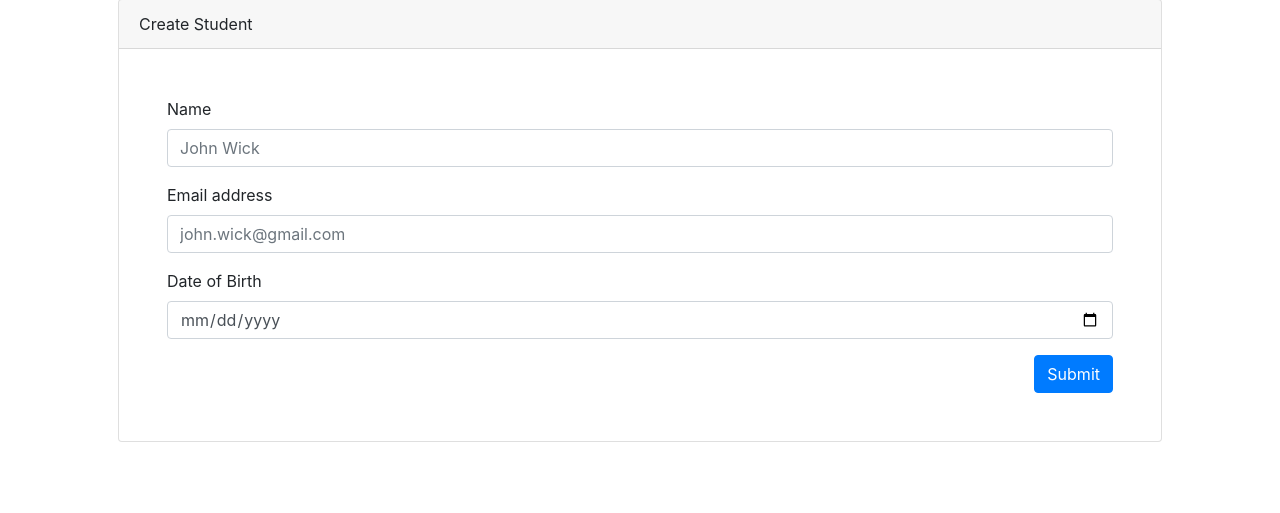
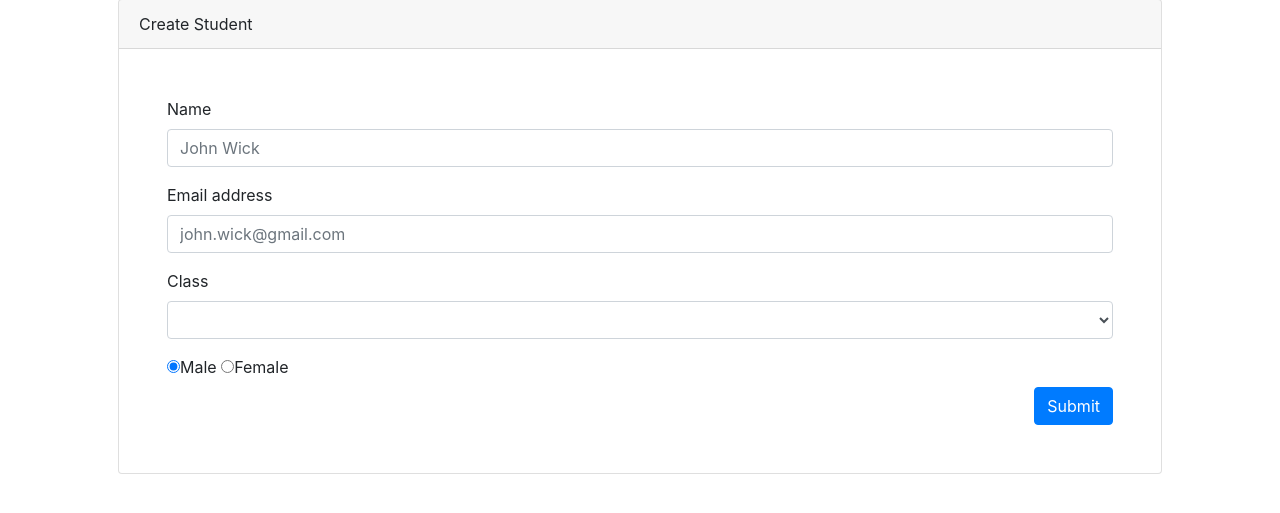
Before and after one commit to sajjad1112ali/mongo-crud, a Node server app: page /students/create in a window 1280 px wide. Shown: the part 105-618 px from the top of the page. Run offline with Node 20, Linux system fonts and the light colour scheme; some libraries are stand-ins or nearby versions.

Commit message:
Insert Student completed

```diff
--- a/controllers/studentsController.js
+++ b/controllers/studentsController.js
@@ -9,7 +9,44 @@ module.exports = {
         res.render('students/create');
     },
     addStudent: function (req, res) {
-        res.send('Student created successfully');
+
+        const { name, email, _class, gender } = req.body;
+
+        // Creating new Student
+        const student = new Student({
+            name,
+            email,
+            _class,
+            gender
+        });
+
+        // Saving to databse
+
+        async function createStudent() {
+            let insertResponse = {message: "Student created successfully", class_name:"alert-success"};
+            try {
+                console.log(insertResponse)
+                const result = await student.save();
+                console.log(result);
+                res.render('students/create',insertResponse);
+
+            } catch (ex) {
+                for (field in ex.errors) {
+
+                    console.log(ex.errors[field].message);
+                }
+                 insertResponse = {message: "Error in creating new student", class_name:"alert-warning"};
+                 console.log( typeof(insertResponse))
+
+                res.render('students/create',insertResponse);
+            }
+        }
+        createStudent();
+
+
+
+
+
     },
     updateStudent: function (req, res) {
         res.send('Update student');
--- a/index.js
+++ b/index.js
@@ -1,3 +1,4 @@
+const mongoose = require("mongoose");
 const express = require("express");
 const bodyParser = require('body-parser');
 
@@ -7,6 +8,10 @@ const config = require("./config");
 const studentRoutes = require('./routes/students.routes');
 const publicRoutes = require('./routes/public.routes');
 const app = express();
+
+app.use(bodyParser.urlencoded({ extended: true }));
+app.use(bodyParser.json());
+
 app.set('view engine', 'ejs');
 app.use('/students', studentRoutes);
 app.use(publicRoutes);
@@ -19,9 +24,9 @@ app.listen(config.port, () => {
 //Connect to database
 
 
-// mongoose.connect(config.database.host)
-//     .then(() => console.log("Connected to MongoDB..."))
-//     .catch(err => console.error("Could not connect to MongoDB", err));
+mongoose.connect(config.database.host)
+    .then(() => console.log("Connected to MongoDB..."))
+    .catch(err => console.error("Could not connect to MongoDB", err));
 
 
 
--- a/views/students/create.ejs
+++ b/views/students/create.ejs
@@ -1,7 +1,15 @@
 <% include ../partials/header.ejs %>
 
 <div class="container p-5">
+    <% if(typeof (class_name) != 'undefined') {%>
 
+        <div class="alert" role="alert">
+                <%= class_name %>
+        </div>
+
+
+
+    <%}%>
     <div class="card">
         <div class="card-header">
             Create Student
@@ -9,28 +17,42 @@
 
         <div class="p-5">
             <form method="POST" accept="/students/create">
-                    <div class="form-group">
-                        <label>Name</label>
-                        <input type="email" class="form-control" placeholder="John Wick">
-                    </div>
+                <div class="form-group">
+                    <label>Name</label>
+                    <input type="text" class="form-control" name="name" placeholder="John Wick">
+                </div>
                 <div class="form-group">
                     <label>Email address</label>
-                    <input type="email" class="form-control" placeholder="john.wick@gmail.com">
+                    <input type="email" class="form-control" name="email" placeholder="john.wick@gmail.com">
                 </div>
+
                 <div class="form-group">
-                    <label >Date of Birth</label>
-                    <input type="date" class="form-control" placeholder="MM/DD/YYYY">
+                    <label for="sel1">Class</label>
+                    <select class="form-control" name="_class" id="sel1">
+                        <option value=""></option>
+                        <option value="1">1</option>
+                        <option value="2">2</option>
+                        <option value="3">3</option>
+                        <option value="4">4</option>
+                        <option value="5">5</option>
+                        <option value="6">6</option>
+                        <option value="7">7</option>
+                        <option value="8">8</option>
+                        <option value="9">9</option>
+                        <option value="10">10</option>
+                    </select>
+                </div>
+
+                <div class="radio">
+                    <label><input type="radio" name="gender" value="Male" checked>Male</label>
+                    <label><input type="radio" name="gender" value="Female">Female</label>
                 </div>
                 <div class="text-right">
-                        <button type="submit" class="btn btn-primary">Submit</button>
+                    <button type="submit" class="btn btn-primary">Submit</button>
                 </div>
             </form>
         </div>
     </div>
-
-
-
-
 </div>
 
 
```
Also changed, not shown: models/student.model.js (+9 -3 lines).
